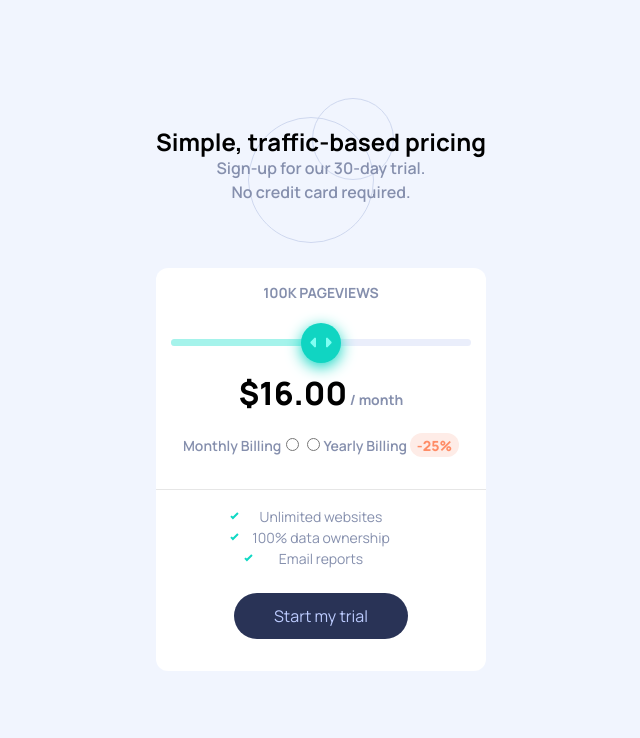
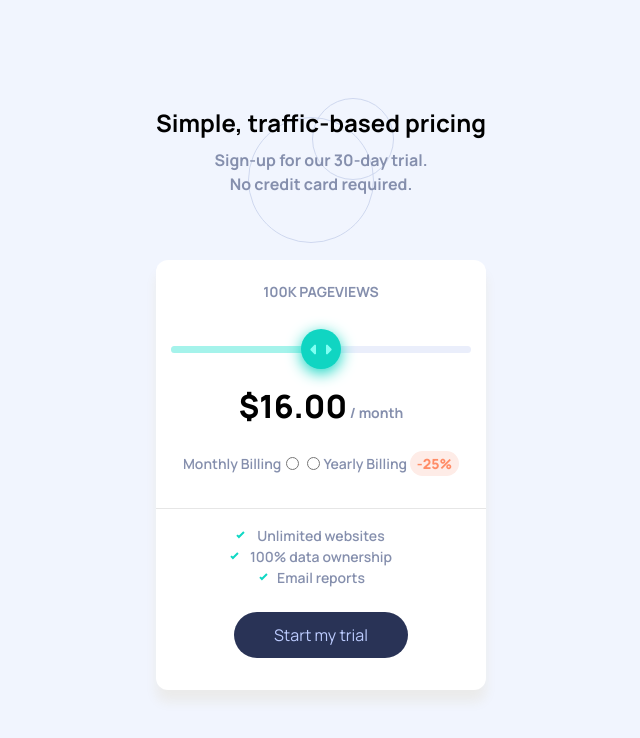
Before and after one commit to Mazz100/Interactive-pricing-component, a React (Vite) app: page / in a window 1280 px wide. Shown: the top 738 px of the page, without its empty margins (319-959 px from the left). Built offline with nearby package versions, Linux system fonts and the light colour scheme.

Commit message:
HTML structure and style update

```diff
--- a/src/BillingInput.jsx
+++ b/src/BillingInput.jsx
@@ -2,21 +2,22 @@
 
 function BillingInput() {
     return (
-        <div className="billing-container">
-            <form action="" name="">
         <fieldset className="billing-filedset">
             <legend className="visually-hidden">Billing</legend>
             <label className="billing-label" htmlFor="Monthly">
                 Monthly Billing
             </label>
+            <div className="toggle-swtich">
                 <input className="billing-radio" type="radio" name="Billing" id="Monthly" />
                 <input className="billing-radio" type="radio" name="Billing" id="Yearly" />
+
+            </div>
+
             <label className="billing-label" htmlFor="Yearly">
                 Yearly Billing <span className="discount-text">-25%</span>
             </label>
+
         </fieldset>
-            </form>
-        </div>
     );
 }
 
--- a/src/PricingComponent.jsx
+++ b/src/PricingComponent.jsx
@@ -16,8 +16,12 @@ function PricingComponent() {
                     {`${page}K pageviews`}
                 </p>
 
+                <form action="" name="">
                     {/*Pricing Slider*/}
-                <Slider.Root className='sliderRoot' defaultValue={[50]} max={100} step={1}>
+                    <Slider.Root className='sliderRoot'
+                        defaultValue={[50]}
+                        max={100}
+                        step={10}>
                         <Slider.Track className='sliderTrack'>
                             <Slider.Range className='sliderRange' />
                         </Slider.Track>
@@ -26,10 +30,10 @@ function PricingComponent() {
                         </Slider.Thumb>
                     </Slider.Root>
 
-
                     <p className='price-text'>{`$${price.toFixed(2)}`}<span> / month</span></p>
 
                     <BillingInput />
+                </form>
 
                 <TrialComponent />
             </div>
--- a/src/Styles/style.css
+++ b/src/Styles/style.css
@@ -109,13 +109,16 @@ main {
 .subscription-container {
   margin-bottom: 4em;
 }
-.subscription-container .title {
+
+.title {
   text-align: center;
   font-size: 1.5rem;
+  margin-bottom: 0.5em;
 }
-.subscription-container p {
+
+.sign-up-text {
   text-align: center;
-  font-weight: 600;
+  font-weight: 700;
   color: hsl(225, 20%, 60%);
 }
 
@@ -127,19 +130,24 @@ main {
   justify-content: center;
   align-items: center;
   gap: 1em;
+  box-shadow: 0 12px 12px hsl(0, 0%, 92%);
 }
-.pricing-container .page-views-text {
+
+.page-views-text {
   font-weight: 700;
   font-size: 0.875rem;
   text-transform: uppercase;
   color: hsl(225, 20%, 60%);
-  margin-block: 1em;
+  margin-block: 1.5em;
 }
-.pricing-container .price-text {
+
+.price-text {
   font-size: 2rem;
   font-weight: 800;
+  text-align: center;
+  margin-block: 0.7em;
 }
-.pricing-container .price-text span {
+.price-text span {
   font-size: 0.875rem;
   font-weight: 700;
   color: hsl(225, 20%, 60%);
@@ -188,12 +196,13 @@ main {
   cursor: pointer;
 }
 
-.billing-container {
+.billing-filedset {
+  display: flex;
+  flex-direction: row;
+  justify-content: center;
+  align-items: center;
+  padding: 0;
   margin-bottom: 1em;
-}
-
-.billing-filedset {
-  padding: 0;
   border: none;
 }
 
@@ -228,25 +237,31 @@ main {
   padding: 1em;
   align-self: stretch;
 }
-.trial-container .trial-list {
+
+.trial-list {
   list-style-type: none;
   margin: 0;
   padding: 0;
 }
-.trial-container .list {
+
+.list {
   background-image: url(../assets/images/icon-check.svg);
   background-repeat: no-repeat;
   color: hsl(225, 20%, 60%);
+  font-weight: 600;
   font-size: 0.875rem;
 }
-.trial-container .list1 {
+
+.list1 {
+  background-position: left 22% center;
+}
+
+.list2 {
   background-position: left 20% center;
 }
-.trial-container .list2 {
-  background-position: left 20% center;
-}
-.trial-container .list3 {
-  background-position: left 25% center;
+
+.list3 {
+  background-position: left 30% center;
 }
 
 .trial-button {
--- a/src/Styles/style.scss
+++ b/src/Styles/style.scss
@@ -11,6 +11,7 @@ $trial-button-bg-color: hsl(227, 35%, 25%);
 $button-text-color: hsl(226, 100%, 87%);
 $discount-text-color: hsl(15, 100%, 70%);
 $discount-BG: hsl(14, 92%, 95%);
+$switch-bg-color: hsl(223, 50%, 87%);
 
 @mixin Flex($direction) {
     display: flex;
@@ -39,16 +40,18 @@ main {
 .subscription-container {
     margin-bottom: 4em;
 
+}
+
 .title {
     text-align: center;
     font-size: 1.5rem;
+    margin-bottom: 0.5em;
 }
 
-    p {
+.sign-up-text {
     text-align: center;
-        font-weight: 600;
+    font-weight: 700;
     color: $text-color;
-    }
 }
 
 //===================//
@@ -58,25 +61,29 @@ main {
     border-radius: 12px;
     @include Flex(column);
     gap: 1em;
+    box-shadow: 0 12px 12px hsl(0, 0%, 92%);
+
+
+}
 
 .page-views-text {
     font-weight: 700;
     font-size: 0.875rem;
     text-transform: uppercase;
     color: $text-color;
-        margin-block: 1em;
+    margin-block: 1.5em;
 }
 
 .price-text {
     font-size: 2rem;
     font-weight: 800;
-
+    text-align: center;
+    margin-block: 0.7em;
 
     span {
         font-size: 0.875rem;
         font-weight: 700;
         color: $text-color;
-        }
     }
 }
 
@@ -128,13 +135,11 @@ main {
 
 //======================//
 
-//Billing Styling Section
-.billing-container {
+//Form Styling Section
+.billing-filedset {
+    @include Flex(row);
+    padding: 0;
     margin-bottom: 1em;
-}
-
-.billing-filedset {
-    padding: 0;
     border: none;
 }
 
@@ -163,12 +168,15 @@ main {
     overflow: hidden;
 }
 
+
 //Trial Styling Section
 .trial-container {
     border-top: 1px solid hsl(0, 0%, 90%);
     text-align: center;
     padding: 1em;
     align-self: stretch; //Applying self align for border max possible width
+
+}
 
 .trial-list {
     list-style-type: none;
@@ -180,11 +188,12 @@ main {
     background-image: url(../assets/images/icon-check.svg);
     background-repeat: no-repeat;
     color: $text-color;
+    font-weight: 600;
     font-size: 0.875rem;
 }
 
 .list1 {
-        background-position: left 20% center;
+    background-position: left 22% center;
 }
 
 .list2 {
@@ -192,9 +201,7 @@ main {
 }
 
 .list3 {
-        background-position: left 25% center;
-    }
-
+    background-position: left 30% center;
 }
 
 .trial-button {
--- a/src/Subscription.jsx
+++ b/src/Subscription.jsx
@@ -4,8 +4,8 @@ function Subsccription() {
     return (
         <div className="subscription-container">
             <h1 className="title">Simple, traffic-based pricing</h1>
-            <p> Sign-up for our 30-day trial.</p>
-            <p>No credit card required. </p>
+            <p className="sign-up-text"> Sign-up for our 30-day trial.</p>
+            <p className="sign-up-text">No credit card required. </p>
         </div>
 
     );
```
Also changed, not shown: 1 other file (tests, documents, lock files or other folders). Lines whose indentation alone changed are shown as unchanged.
